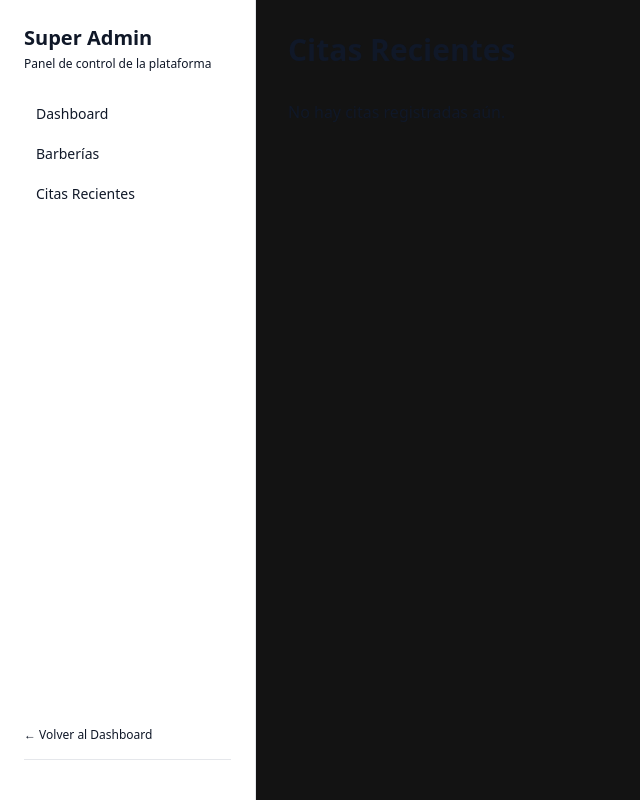
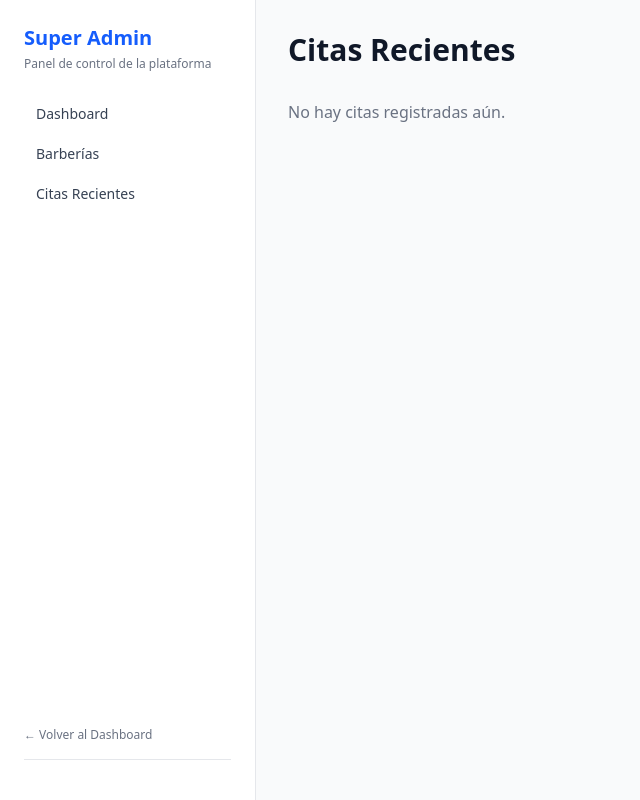
Before and after one commit to XICHUXICHU/barbershop, a Next.js app in the folder apps/web/: page /admin/appointments in a window 1280 px wide. Shown: the whole page, without its empty margins (0-640 px from the left). Built offline with nearby package versions, Linux system fonts and the light colour scheme; no server answers.

Commit message:
fix(admin): corregir clases Tailwind inválidas en panel Super Admin
text-[blue-600] → text-blue-600
text-[gray-500] → text-gray-500
bg-[white] → bg-white
bg-[gray-50] → bg-gray-50
hover:bg-white/5 → hover:bg-gray-100

```diff
--- a/apps/web/src/app/admin/appointments/page.tsx
+++ b/apps/web/src/app/admin/appointments/page.tsx
@@ -39,14 +39,14 @@ export default function AdminAppointmentsPage() {
       <h1 className="text-3xl font-bold mb-8">Citas Recientes</h1>
 
       {appointments.length === 0 ? (
-        <p className="text-[gray-500]">
+        <p className="text-gray-500">
           No hay citas registradas aún.
         </p>
       ) : (
-        <div className="bg-[white] border border-gray-200 rounded-xl overflow-hidden">
+        <div className="bg-white border border-gray-200 rounded-xl overflow-hidden">
           <table className="w-full text-left text-sm">
             <thead>
-              <tr className="border-b border-gray-200 text-[gray-500]">
+              <tr className="border-b border-gray-200 text-gray-500">
                 <th className="px-4 py-3">Barbería</th>
                 <th className="px-4 py-3">Fecha</th>
                 <th className="px-4 py-3">Hora</th>
@@ -71,7 +71,7 @@ export default function AdminAppointmentsPage() {
                     <td className="px-4 py-3 font-medium">
                       {a.barbershop?.name}
                     </td>
-                    <td className="px-4 py-3 text-[gray-500]">
+                    <td className="px-4 py-3 text-gray-500">
                       {a.date?.split("T")[0]}
                     </td>
                     <td className="px-4 py-3 font-mono">
@@ -79,13 +79,13 @@ export default function AdminAppointmentsPage() {
                     </td>
                     <td className="px-4 py-3">
                       <div>{a.customer?.name}</div>
-                      <div className="text-xs text-[gray-500]">
+                      <div className="text-xs text-gray-500">
                         {a.customer?.phone}
                       </div>
                     </td>
                     <td className="px-4 py-3">{a.service?.name}</td>
                     <td className="px-4 py-3">{a.barber?.name}</td>
-                    <td className="px-4 py-3 text-[blue-600]">
+                    <td className="px-4 py-3 text-blue-600">
                       ${a.service?.priceAmount?.toFixed(2)}
                     </td>
                     <td className="px-4 py-3">
--- a/apps/web/src/app/admin/barbershops/page.tsx
+++ b/apps/web/src/app/admin/barbershops/page.tsx
@@ -59,7 +59,7 @@ export default function AdminBarbershopsPage() {
       <h1 className="text-3xl font-bold mb-8">Barberías</h1>
 
       {shops.length === 0 ? (
-        <p className="text-[gray-500]">
+        <p className="text-gray-500">
           No hay barberías registradas.
         </p>
       ) : (
@@ -67,7 +67,7 @@ export default function AdminBarbershopsPage() {
           {shops.map((s) => (
             <div
               key={s.id}
-              className="bg-[white] border border-gray-200 rounded-xl p-6"
+              className="bg-white border border-gray-200 rounded-xl p-6"
             >
               <div className="flex items-start justify-between">
                 <div>
@@ -83,7 +83,7 @@ export default function AdminBarbershopsPage() {
                       {s.isActive ? "Activa" : "Suspendida"}
                     </span>
                   </h3>
-                  <p className="text-sm text-[gray-500]">
+                  <p className="text-sm text-gray-500">
                     /{s.slug} · {s.phone || "Sin teléfono"} ·{" "}
                     {s.address || "Sin dirección"}
                   </p>
@@ -102,7 +102,7 @@ export default function AdminBarbershopsPage() {
                   <Link
                     href={`/${s.slug}`}
                     target="_blank"
-                    className="text-sm text-[blue-600] hover:underline"
+                    className="text-sm text-blue-600 hover:underline"
                   >
                     Ver página →
                   </Link>
@@ -110,19 +110,19 @@ export default function AdminBarbershopsPage() {
               </div>
               <div className="flex gap-6 mt-4 text-sm">
                 <div>
-                  <span className="text-[gray-500]">Barberos:</span>{" "}
+                  <span className="text-gray-500">Barberos:</span>{" "}
                   <span className="font-medium">{s._count.barbers}</span>
                 </div>
                 <div>
-                  <span className="text-[gray-500]">Servicios:</span>{" "}
+                  <span className="text-gray-500">Servicios:</span>{" "}
                   <span className="font-medium">{s._count.services}</span>
                 </div>
                 <div>
-                  <span className="text-[gray-500]">Citas:</span>{" "}
+                  <span className="text-gray-500">Citas:</span>{" "}
                   <span className="font-medium">{s._count.appointments}</span>
                 </div>
                 <div>
-                  <span className="text-[gray-500]">Registrada:</span>{" "}
+                  <span className="text-gray-500">Registrada:</span>{" "}
                   <span className="font-medium">
                     {new Date(s.createdAt).toLocaleDateString()}
                   </span>
--- a/apps/web/src/app/admin/layout.tsx
+++ b/apps/web/src/app/admin/layout.tsx
@@ -7,13 +7,13 @@ export default function AdminLayout({
   children: React.ReactNode;
 }) {
   return (
-    <div className="min-h-screen flex bg-[gray-50] text-gray-900">
-      <aside className="w-64 bg-[white] border-r border-gray-200 p-6 flex flex-col gap-6">
+    <div className="min-h-screen flex bg-gray-50 text-gray-900">
+      <aside className="w-64 bg-white border-r border-gray-200 p-6 flex flex-col gap-6">
         <div>
-          <h2 className="text-xl font-bold text-[blue-600]">
+          <h2 className="text-xl font-bold text-blue-600">
             Super Admin
           </h2>
-          <p className="text-xs text-[gray-500] mt-1">
+          <p className="text-xs text-gray-500 mt-1">
             Panel de control de la plataforma
           </p>
         </div>
@@ -21,19 +21,19 @@ export default function AdminLayout({
         <nav className="flex flex-col gap-1">
           <Link
             href="/admin"
-            className="px-3 py-2 rounded-lg hover:bg-white/5 text-sm font-medium"
+            className="px-3 py-2 rounded-lg hover:bg-gray-100 text-sm font-medium text-gray-700"
           >
             Dashboard
           </Link>
           <Link
             href="/admin/barbershops"
-            className="px-3 py-2 rounded-lg hover:bg-white/5 text-sm font-medium"
+            className="px-3 py-2 rounded-lg hover:bg-gray-100 text-sm font-medium text-gray-700"
           >
             Barberías
           </Link>
           <Link
             href="/admin/appointments"
-            className="px-3 py-2 rounded-lg hover:bg-white/5 text-sm font-medium"
+            className="px-3 py-2 rounded-lg hover:bg-gray-100 text-sm font-medium text-gray-700"
           >
             Citas Recientes
           </Link>
@@ -42,7 +42,7 @@ export default function AdminLayout({
         <div className="mt-auto">
           <Link
             href="/dashboard"
-            className="text-xs text-[gray-500] hover:text-gray-900 block mb-4"
+            className="text-xs text-gray-500 hover:text-gray-900 block mb-4"
           >
             ← Volver al Dashboard
           </Link>
--- a/apps/web/src/app/admin/page.tsx
+++ b/apps/web/src/app/admin/page.tsx
@@ -51,9 +51,9 @@ export default function AdminPage() {
         ].map((c) => (
           <div
             key={c.label}
-            className="bg-[white] border border-gray-200 rounded-xl p-5"
+            className="bg-white border border-gray-200 rounded-xl p-5"
           >
-            <p className="text-sm text-[gray-500]">{c.label}</p>
+            <p className="text-sm text-gray-500">{c.label}</p>
             <p className="text-3xl font-bold mt-1">
               {c.value ?? "—"}
             </p>
@@ -64,14 +64,14 @@ export default function AdminPage() {
       {/* Barbershops overview */}
       <h2 className="text-xl font-semibold mb-4">Barberías Registradas</h2>
       {shops.length === 0 ? (
-        <p className="text-[gray-500]">
+        <p className="text-gray-500">
           No hay barberías registradas aún.
         </p>
       ) : (
-        <div className="bg-[white] border border-gray-200 rounded-xl overflow-hidden">
+        <div className="bg-white border border-gray-200 rounded-xl overflow-hidden">
           <table className="w-full text-left">
             <thead>
-              <tr className="border-b border-gray-200 text-[gray-500] text-sm">
+              <tr className="border-b border-gray-200 text-gray-500 text-sm">
                 <th className="px-4 py-3">Nombre</th>
                 <th className="px-4 py-3">Slug</th>
                 <th className="px-4 py-3">Barberos</th>
@@ -88,20 +88,20 @@ export default function AdminPage() {
                   className="border-b border-gray-200 last:border-0"
                 >
                   <td className="px-4 py-3 font-medium">{s.name}</td>
-                  <td className="px-4 py-3 font-mono text-sm text-[gray-500]">
+                  <td className="px-4 py-3 font-mono text-sm text-gray-500">
                     {s.slug}
                   </td>
                   <td className="px-4 py-3">{s._count.barbers}</td>
                   <td className="px-4 py-3">{s._count.services}</td>
                   <td className="px-4 py-3">{s._count.appointments}</td>
-                  <td className="px-4 py-3 text-sm text-[gray-500]">
+                  <td className="px-4 py-3 text-sm text-gray-500">
                     {new Date(s.createdAt).toLocaleDateString()}
                   </td>
                   <td className="px-4 py-3">
                     <Link
                       href={`/${s.slug}`}
                       target="_blank"
-                      className="text-xs text-[blue-600] hover:underline"
+                      className="text-xs text-blue-600 hover:underline"
                     >
                       Ver página
                     </Link>
```
